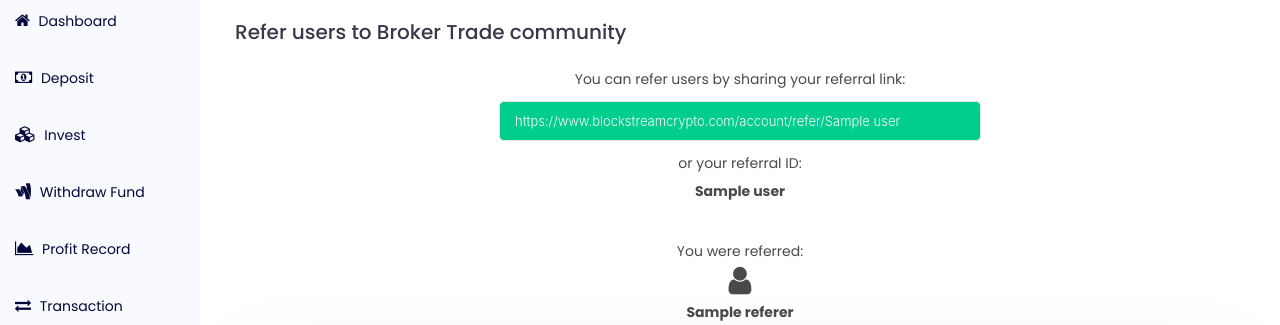
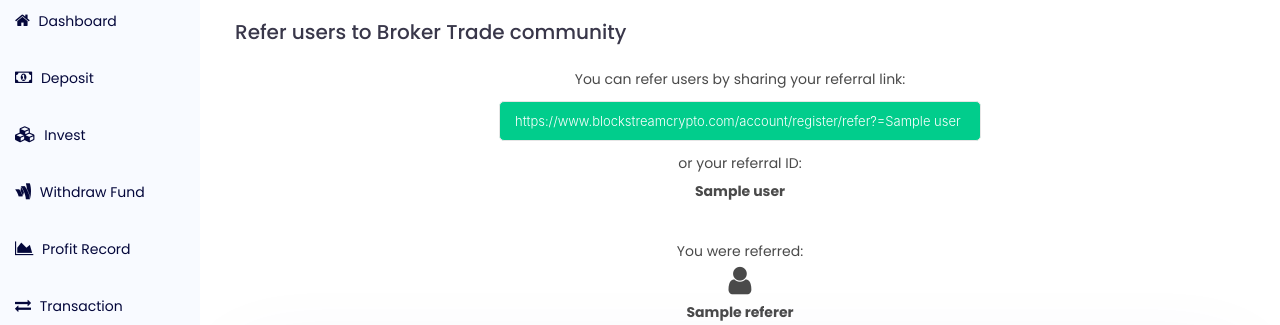
Before and after one commit to Lucasdeekay/Blockstream, a Django app: template UserAccount/templates/useraccount/refer.html in a window 1280 px wide. Shown: the part 88-413 px from the top of the page. Run offline with Django 3.2, Linux system fonts and the light colour scheme; the template is opened without the code that fills it: most values are stand-ins (such as "Sample title", 1, 10 or a date in 2020); some libraries are stand-ins or nearby versions.

Commit message:
Edited files

```diff
--- a/UserAccount/templates/useraccount/refer.html
+++ b/UserAccount/templates/useraccount/refer.html
@@ -29,7 +29,7 @@
                                             <p class="crypto-stitle">You can refer users by sharing your referral link:</p>
                                             <div class="cfi m-2">
                                                 <input type="text" class="col-6" disabled style="background-color: #01CD8C; color: white;"
-                                                   value="https://www.blockstreamcrypto.com/account/refer/{{ clientele.user }}">
+                                                   value="https://www.blockstreamcrypto.com/account/register/refer?={{ clientele.user }}">
                                             </div>
                                             <p class="crypto-stitle">or your referral ID:</p>
                                             <p><b>{{ clientele.user }}</b></p>
```
